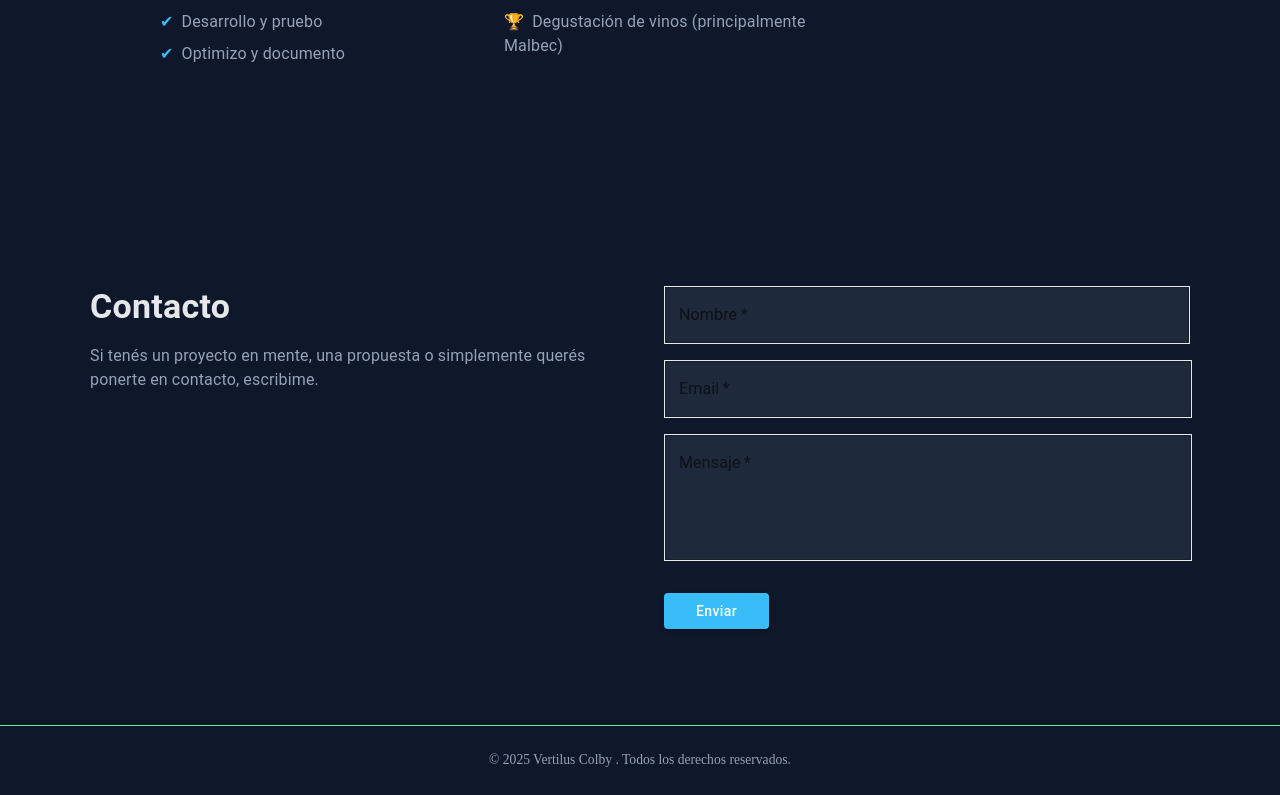
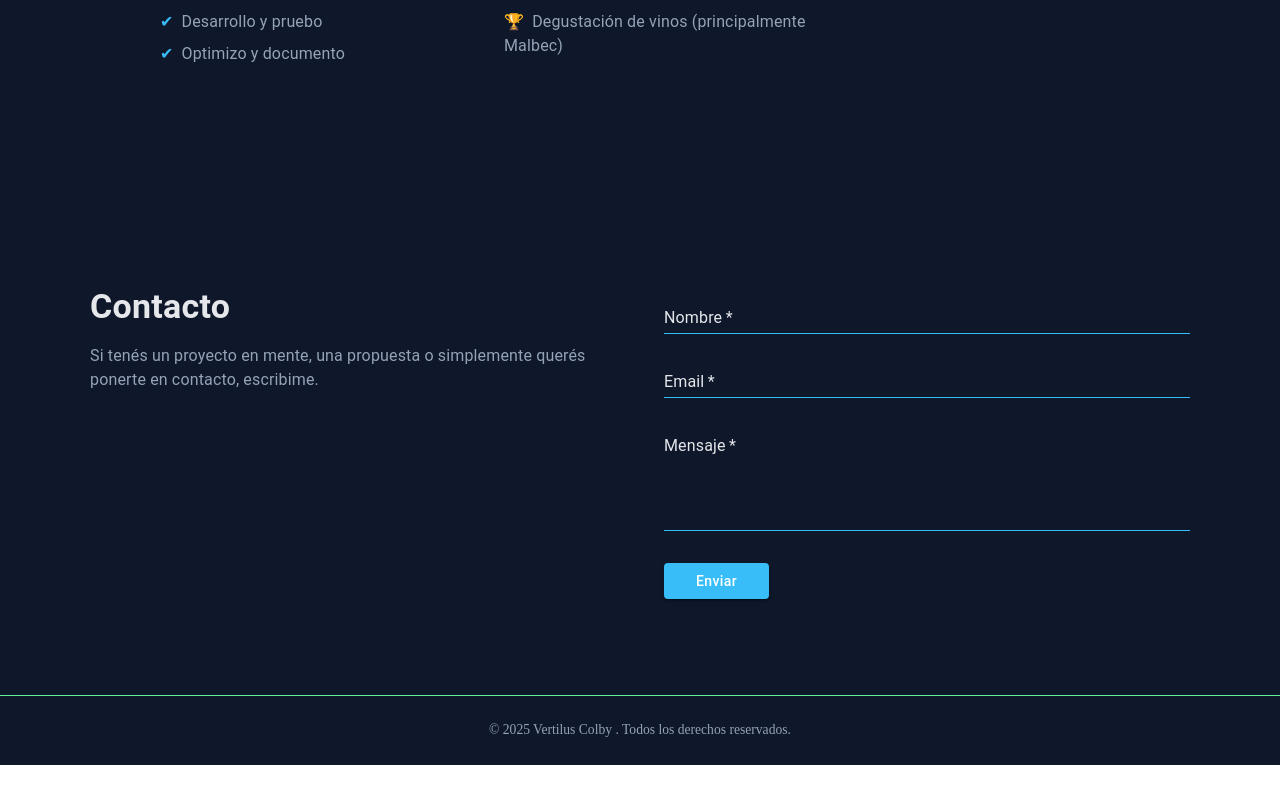
Before and after one commit to cvertilus/PortfolioProject, a React (Vite) app: page / in a window 1280 px wide. Shown: the part 2312-3107 px from the top of the page. After the commit the page ends 3077 px from the top, so only its background shows below. Built offline with nearby package versions, Linux system fonts and the light colour scheme; some icons are missing.

Commit message:
solucionando problema de colores

```diff
--- a/src/component/contact/ContactSection.jsx
+++ b/src/component/contact/ContactSection.jsx
@@ -173,14 +173,26 @@ export default function ContactSection() {
                             <TextField
                                 label={t("contact.form.name")}
                                 name='name'
+
                                 sx={{
-                                    maxWidth: "100%",
-                                    color: "var(--text)",
-                                    border: "1px solid var(--text)",
-                                    backgroundColor: "var(--Surface)"
+                                    width: "100%",
+
+                                    // CAMBIAR COLOR DEL TEXTO
+                                    "& .MuiInputBase-input": {
+                                        color: "var(--text)", // O el color que desees (ej: "#ffffff")
+                                        fontFamily: "var(--font-family)",
+                                    },
+                                    // CAMBIAR COLOR DE LA ETIQUETA (Label)
+                                    "& .MuiInputLabel-root": {
+                                        color: "var(--text)",
+                                    },
+                                    // CAMBIAR COLOR DE LA LÍNEA (Bottom border en variant standard)
+                                    "& .MuiInput-underline:before": {
+                                        borderBottomColor: "var(--Primary)",
+                                    },
                                 }}
                                 required
-                                variant="outlined"
+                                variant="standard"
 
                             />
 
@@ -190,24 +202,49 @@ export default function ContactSection() {
                                 name="email"
                                 sx={{
                                     width: "100%",
-                                    color: "var(--text)",
-                                    border: "1px solid var(--text)",
-                                    backgroundColor: "var(--Surface)"
+
+                                    // CAMBIAR COLOR DEL TEXTO
+                                    "& .MuiInputBase-input": {
+                                        color: "var(--text)", // O el color que desees (ej: "#ffffff")
+                                        fontFamily: "var(--font-family)",
+                                    },
+                                    // CAMBIAR COLOR DE LA ETIQUETA (Label)
+                                    "& .MuiInputLabel-root": {
+                                        color: "var(--text)",
+                                    },
+                                    // CAMBIAR COLOR DE LA LÍNEA (Bottom border en variant standard)
+                                    "& .MuiInput-underline:before": {
+                                        borderBottomColor: "var(--Primary)"
+                                    },
                                 }}
                                 required
+                                variant="standard"
                             />
 
                             <TextField
                                 label={t("contact.form.message")}
+                                variant="standard"
                                 name='message'
+
                                 multiline
                                 rows={4}
                                 required
                                 sx={{
                                     width: "100%",
-                                    color: "var(--text)",
-                                    border: "1px solid var(--text)",
-                                    backgroundColor: "var(--Surface)"
+
+                                    // CAMBIAR COLOR DEL TEXTO
+                                    "& .MuiInputBase-input": {
+                                        color: "var(--text)", // O el color que desees (ej: "#ffffff")
+                                        fontFamily: "var(--font-family)",
+                                    },
+                                    // CAMBIAR COLOR DE LA ETIQUETA (Label)
+                                    "& .MuiInputLabel-root": {
+                                        color: "var(--text)",
+                                    },
+                                    // CAMBIAR COLOR DE LA LÍNEA (Bottom border en variant standard)
+                                    "& .MuiInput-underline:before": {
+                                        borderBottomColor: "var(--Primary)",
+                                    },
                                 }}
                             />
 
```
